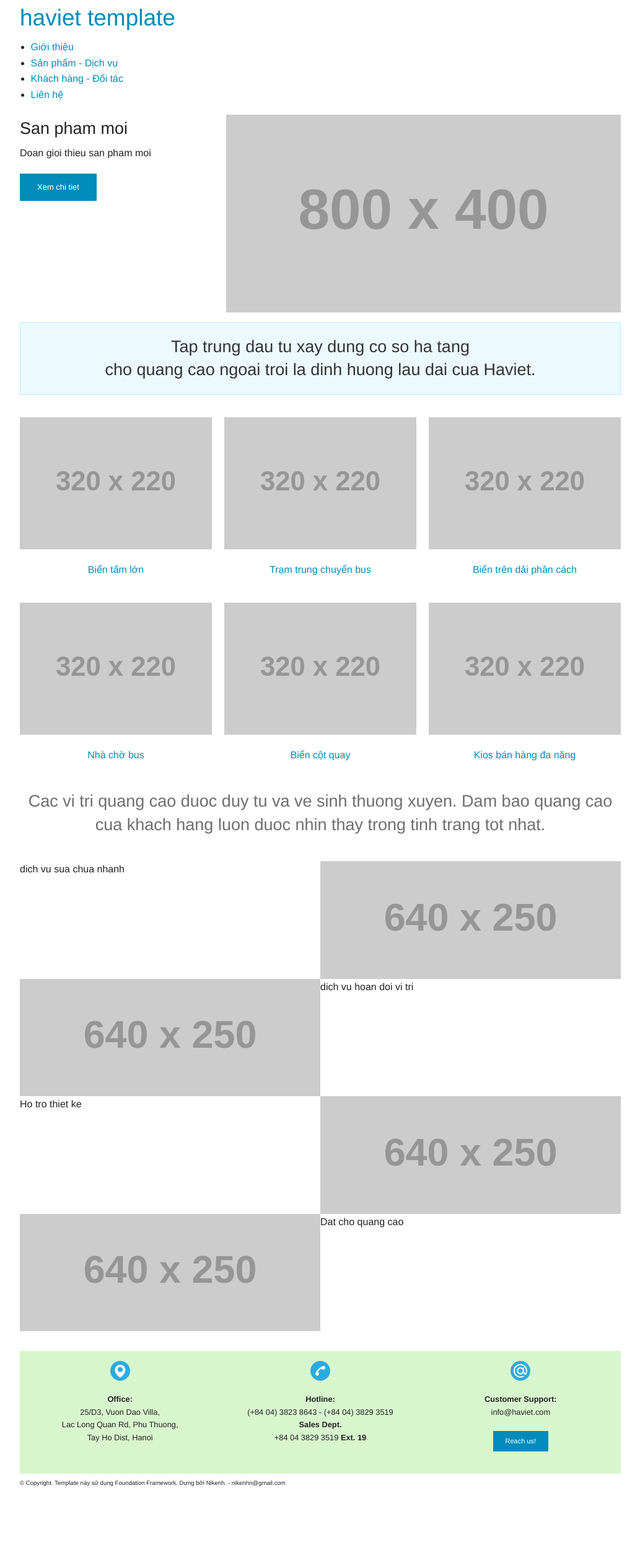
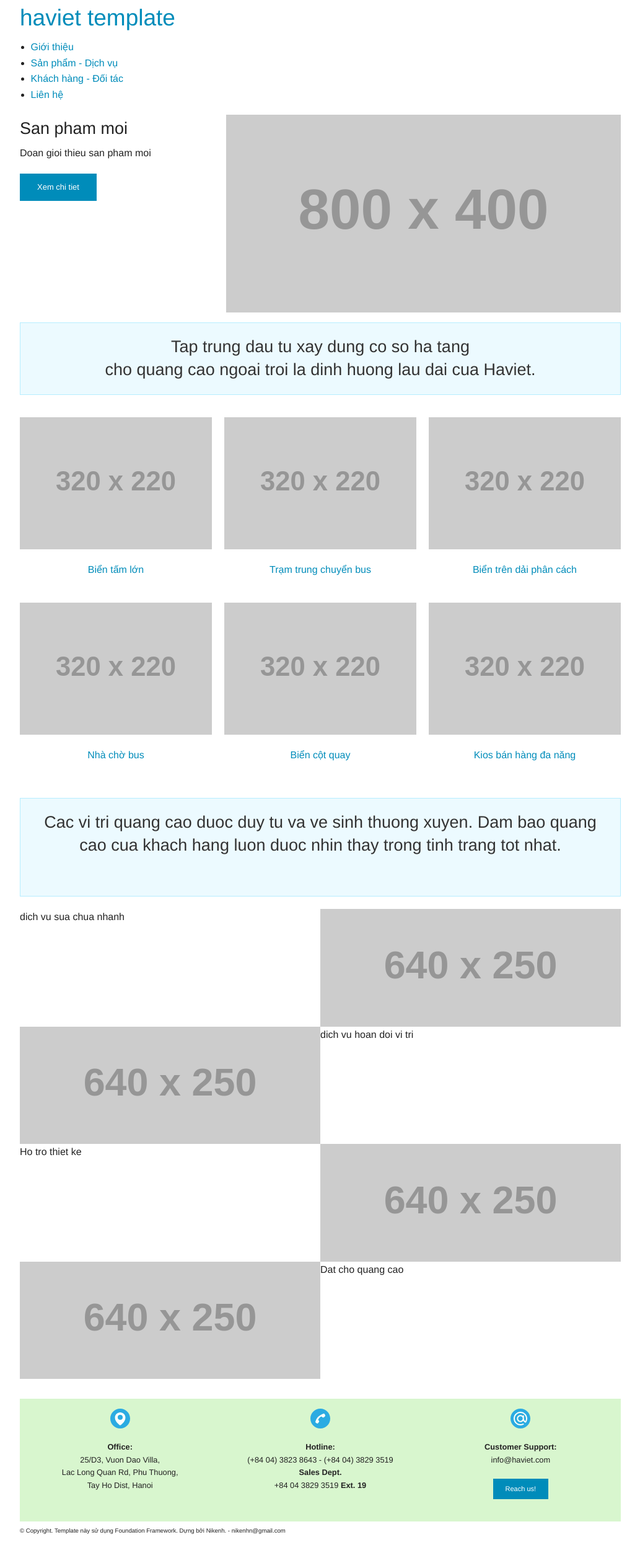
Before and after one commit to haviet/static-on-foundation, a Jekyll site: the page built from sdk-sanpham-dichvu.html, in a window 1280 px wide. Shown: the whole page at 62% size, without its empty margins (123-1156 px from the left). Built offline with Jekyll 4.4.1, drawn with Linux system fonts in a browser that asks for light colours; before the commit the page ends 2423 px from its top, so only the background shows below that.

Commit message:
Update sdk-sanpham-dichvu.html

```diff
--- a/sdk-sanpham-dichvu.html
+++ b/sdk-sanpham-dichvu.html
@@ -26,7 +26,10 @@ layout: default
 	</div>
 
 	<div class="columns">
+	<br>
+		<div class="panel callout">
 		<h3 class="subheader text-centered">Cac vi tri quang cao duoc duy tu va ve sinh thuong xuyen. Dam bao quang cao cua khach hang luon duoc nhin thay trong tinh trang tot nhat.</h3><br><br>
+		</div>
 	</div>
 
 	<div class="columns">
```
